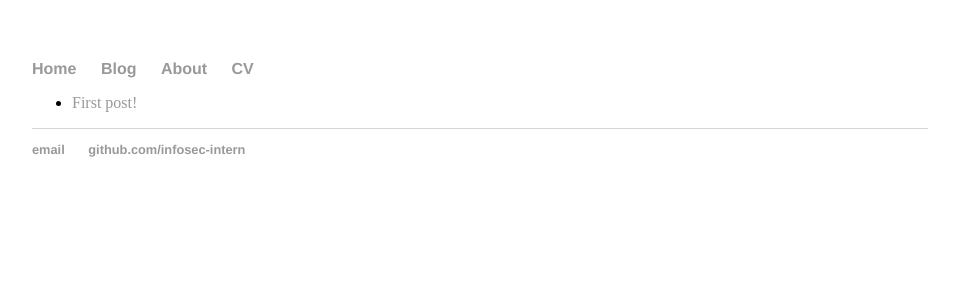
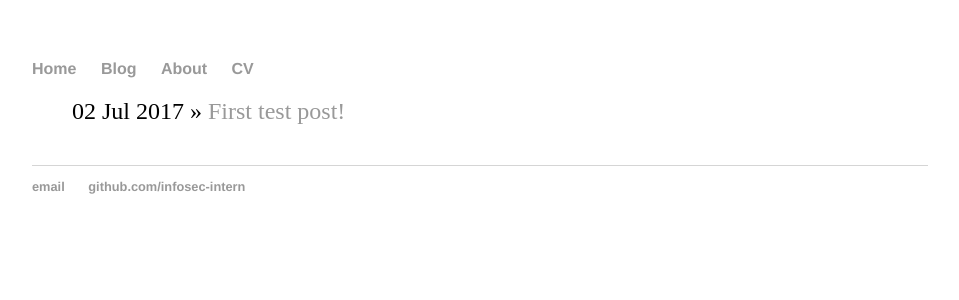
Before and after one commit to infosec-intern/infosec-intern.github.io, a Jekyll site: the page built from blog.html, in a window 1280 px wide. Shown: the top 300 px of the page, without its empty margins (160-1119 px from the left). Built offline with Jekyll 4.4.1, drawn with Linux system fonts in a browser that asks for light colours.

Commit message:
converted static blog posts page to liquid tags

```diff
--- a/blog.html
+++ b/blog.html
@@ -2,8 +2,8 @@
 layout: default
 title: Infosec Intern's Blog
 ---
-<div class="blurb">
-    <ul>
-        <li><a href="2017/07/02/first-test-post">First post!</a></li>
-    </ul>
-</div><!-- /.blurb -->
+<ul class="posts">
+    {% for post in site.posts %}
+    <li><span>{{ post.date | date_to_string }}</span> » <a href="{{ post.url }}" title="{{ post.title }}">{{ post.title }}</a></li>
+    {% endfor %}
+</ul>
```
